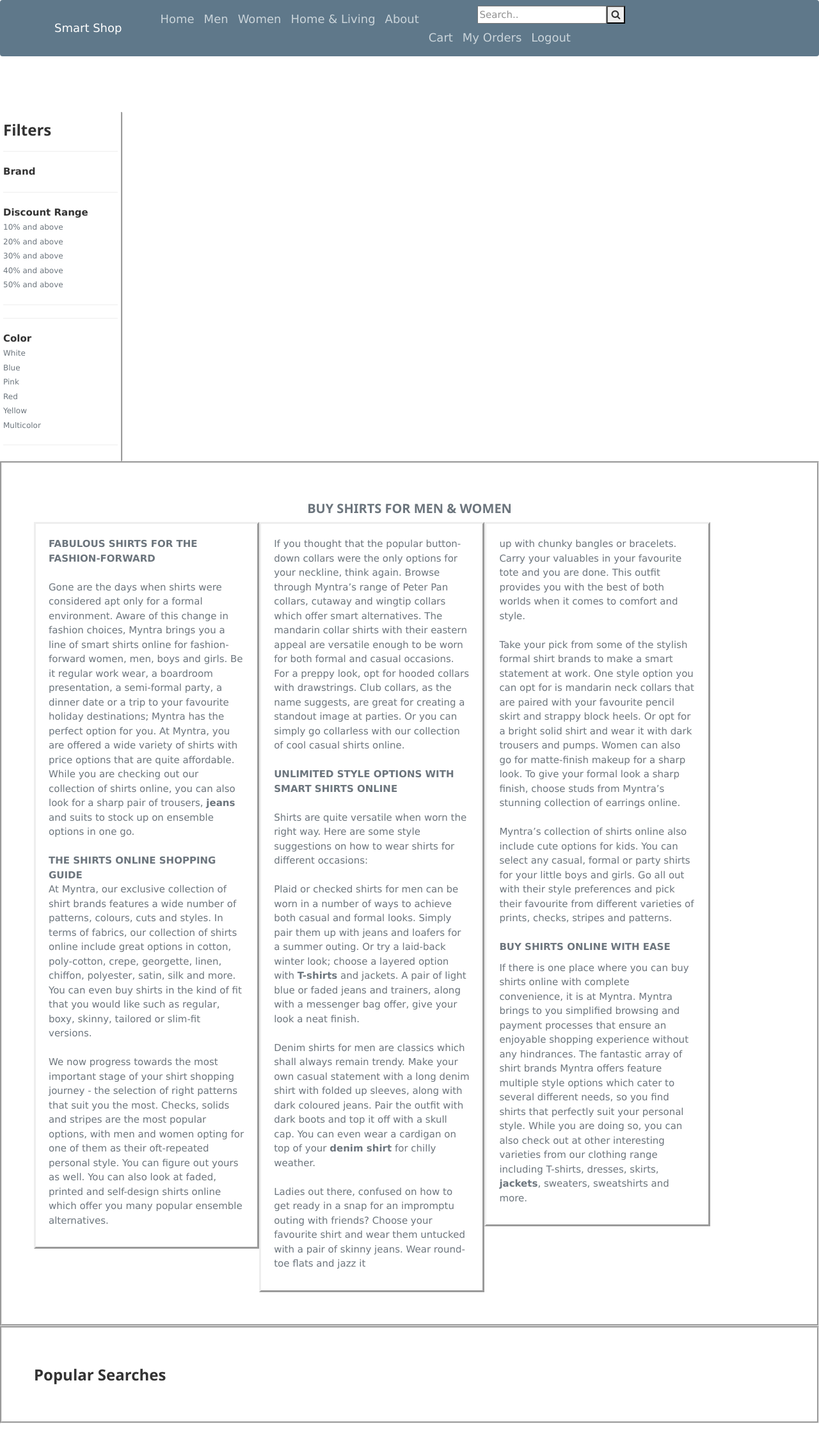
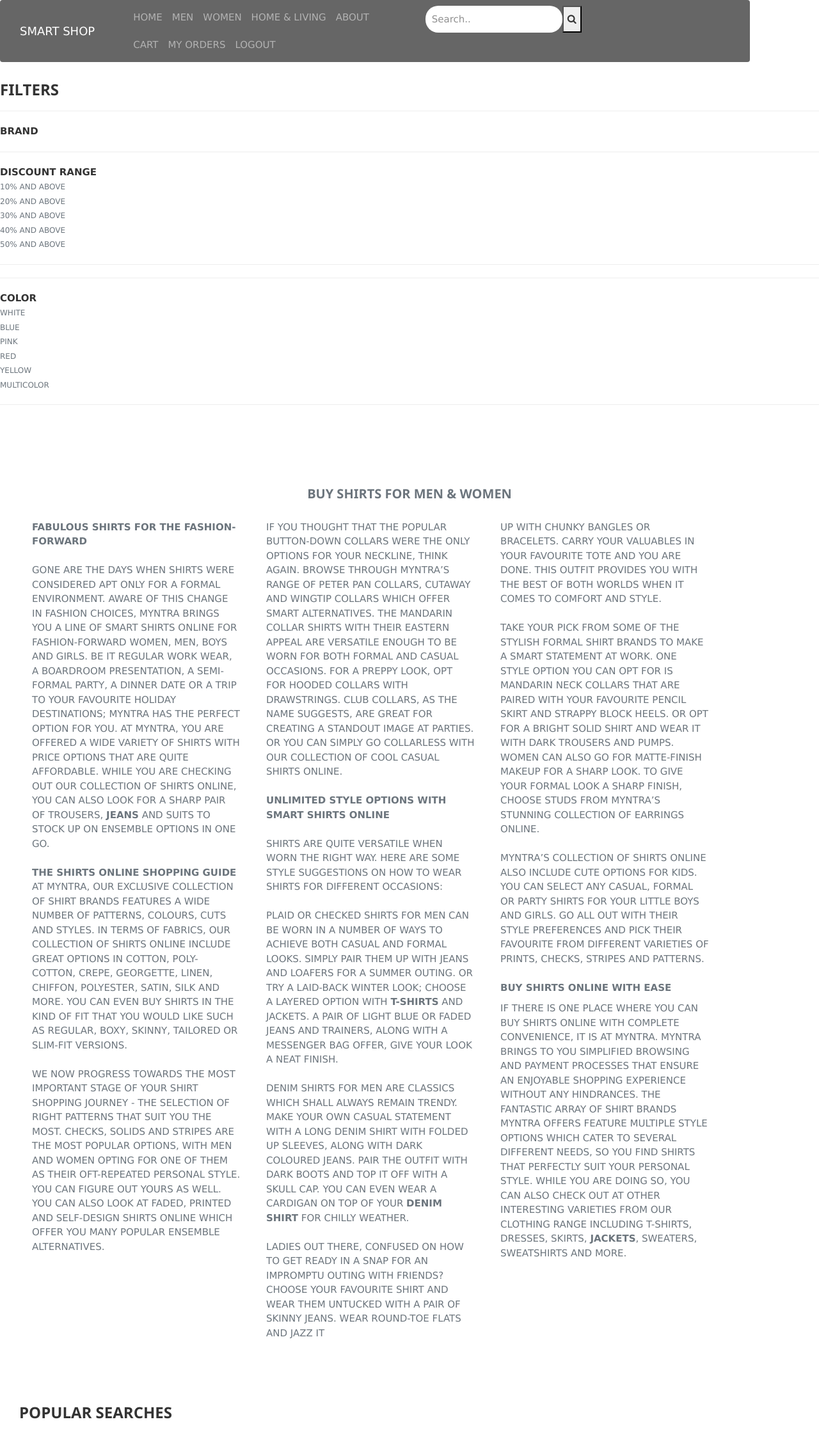
Before and after one commit to mohitarora3/Fashion-Store, a Flask app: page / in a window 1280 px wide. Shown: the whole page at 64% size. Before the commit the page ends 2225 px from the top, so only its background shows below. Run offline with Flask 2, Linux system fonts and the light colour scheme; the visitor is signed in with stand-in values (Sample User, id 1); data that the repository does not hold is empty; parts of the project's set-up code (start-up, migrations or seed data) failed here and were passed over; some libraries are stand-ins or nearby versions.

Commit message:
Update main.css

```diff
--- a/ecommerce/static/main.css
+++ b/ecommerce/static/main.css
@@ -14,11 +16,80 @@
 }
 a:active{
 color:lime;
+}*/
+
+
+//mega dropdown css starts
+--- */
+*, *:before, *:after {-moz-box-sizing:border-box;-webkit-box-sizing:border-box;box-sizing:border-box;margin:0;padding:0}
+body{background:#F5EFEF;line-height:1.5;font-family:sans-serif;text-transform:uppercase;font-size:16px;color:#fff}
+a{text-decoration:none;color:#fff}
+#header{background:#666666;width:100%;position:relative;}
+#header:after{content:"";clear:both;display:block}
+.search{float:right;padding:30px}
+input{border:none;padding:10px;border-radius:20px}
+.logo{float:left;padding:26px 0 26px}
+.logo a{font-size:28px;display:block;padding:0 0 0 20px}
+nav{float:left;background-color: #666666}
+nav>ul{float:left;position:relative}
+nav li{list-style:none;float:left}
+nav .dropdown{position:relative}
+nav li a{float:left;padding:30px}
+nav li a:hover{background:#CCCCCC}
+nav li ul{display:none}
+#header nav ul div a { text-transform: capitalize; color: #fff; }
+
+#header nav li a { text-transform: capitalize; color: #fff; }
+nav li:hover ul{display:inline}
+nav ul li a {text-decoration-color:#F9774F  }
+nav li li{float:none;text-decoration-color:#F9774F}
+nav .dropdown ul{position:absolute;left:0;top:100%;background:#fff;padding:20px 0;border-bottom:3px solid #34495e}
+nav .dropdown li{white-space:nowrap}
+nav .dropdown li a{padding:10px 35px;font-size:13px;min-width:200px;color:#59B270;}
+nav .mega-dropdown{width:100%;position:absolute;top:100%;left:0;background:#666666;overflow:hidden;padding:20px 35px;border-bottom:3px solid #34495e;z-index: 1}
+nav li li a{float:none;color:#333;display:block;padding:8px 10px;border-radius:3px;font-size:13px}
+nav li li a:hover{background:#bdc3c7;background:#FAFBFB}
+.mega-col{width:25%;float:left}
+#menu-icon{position:absolute;right:0;top:50%;margin-top:-12px;margin-right:30px;display:none}
+#menu-icon span{border:2px solid #fff;width:30px;margin-bottom:5px;display:block;-webkit-transition:all .2s;transition:all .1s}
+@media only screen and (max-width: 1170px) {
+  nav >ul>li >a{padding:35px 15px}
 }
+@media only screen and (min-width: 960px) {
+  nav{display:block!important}
+}
+@media only screen and (max-width: 959px) {
+  nav{display:none;width:100%;clear:both;float:none;max-height:400px;overflow-y:scroll}
+  #menu-icon{display:inline;top:45px;cursor:pointer}
+  #menu-icon.active .first{transform:rotate(45deg);-webkit-transform:rotate(45deg);margin-top:10px}
+  #menu-icon.active .second{transform:rotate(135deg);-webkit-transform:rotate(135deg);position:relative;top:-9px;}
+  #menu-icon.active .third{display:none}
+  .search{float:none}
+  .search input{width:100%}
+  nav{padding:10px}
+  nav ul{float:none}
+  nav li{float:none}
+  nav ul li a{float:none;padding:8px;display:block}
+  #header nav ul ul{display:block;position:static;background:none;border:none;padding:0}
+  #header nav a{color:#fff;padding:8px}
+  #header nav a:hover{background:#fff;color:#333;border-radius:3px}
+  #header nav ul li li a:before{content:"- "}
+  .mega-col{width:100%}
+}
+
+#nav2{
+  float: right;
+}
+.logos{
+  font-family: 'Ranga', cursive;
+
+}
+//mega dropdown css ends
+
 body{
-  background-color:#f4f4f4;
+
   background-size:cover;
-  color:#555;
+  color:#F5EFEF;
   font-family:Arial, Helvetica, sans-serif;
   font-size:16px;
   line-height:1.6em;
@@ -50,9 +120,7 @@
   letter-spacing: 0.1em;
 }
 
-.bg-steel {
-  background-color: #5f788a;
-}
+
 .btn {
     border: none;
     background-color: inherit;
@@ -140,7 +208,6 @@
   width:30%;
   padding:20px;
   float: left;
-  border: 3px outset;
 }
 .cart-right{
 float: right;
@@ -155,17 +222,10 @@
 }
 .container0{
   float: left;
-  clear:left;
   width:100%;
-  padding:50px;
-  border: 3px groove;
-}
-.center-box{
-  margin-left: auto;
-margin-right: auto;
+  padding: 30px;
 }
 .center{
-display:block;
 width: 100%;
 text-align: center;
 }
@@ -183,15 +243,11 @@
   padding-right:45px;
 }
 
-.disabled {
-    opacity: 0.6;
-    cursor: not-allowed;
-    color: red;
-    text-decoration: line-through;
-}
+
+
 .eighty
 {
-  width:80%;
+  width:70%;
   float:left;
   padding-left:10px;
   padding-right:10px;
@@ -205,13 +261,6 @@
   border:3px groove;
   padding: 10px;
 
-}
-.fifteen{
-  width:15%;
-  float:left;
-  padding: 5px;
-  border-right:3px groove;
-  border-radius: 2px;
 }
 .form-image{
   background-image: url('/static/background.jpg');
@@ -381,17 +411,6 @@
 
 }
 
-.site-header .navbar-nav .nav-link {
-  color: #cbd5db;
-}
-
-.site-header .navbar-nav .nav-link:hover {
-  color: #ffffff;
-}
-
-.site-header .navbar-nav .nav-link.active {
-  font-weight: 500;
-}
 
 
 #search1{
@@ -460,19 +477,65 @@
 border-radius: 25px;
 margin: 10px;
 }
-.w3-button {width:200px;}
 
-//multicarousel
+/*
+.navbar {
+    overflow: hidden;
+    background-color: #333;
+    font-family: Arial, Helvetica, sans-serif;
+}
 
-.MultiCarousel { float: left; overflow: hidden; padding: 15px; width: 100%; position:relative; }
-    .MultiCarousel .MultiCarousel-inner { transition: 1s ease all; float: left; }
-        .MultiCarousel .MultiCarousel-inner .item { float: left;}
-        .MultiCarousel .MultiCarousel-inner .item > div { text-align: center; padding:10px; margin:10px; background:#f1f1f1; color:#000;}
-    .MultiCarousel .leftLst, .MultiCarousel .rightLst { position:absolute; border-radius:50%;top:calc(50% - 20px); }
-    .MultiCarousel .leftLst { left:0; }
-    .MultiCarousel .rightLst { right:0; }
+.navbar a {
+    float: left;
+    font-size: 16px;
+    color: white;
+    text-align: center;
+    padding: 14px 16px;
+    text-decoration: none;
+}
+*//*
+.dropdown {
+    float: left;
+    overflow: hidden;
+}
 
-        .MultiCarousel .leftLst.over, .MultiCarousel .rightLst.over { pointer-events: none; background:#ccc; }
+.dropdown .dropbtn {
+    font-size: 16px;
+    border: none;
+    outline: none;
+    color: white;
+    padding: 14px 16px;
+    background-color: inherit;
+    font-family: inherit;
+    margin: 0;
+}
 
+.navbar a:hover, .dropdown:hover .dropbtn {
+    background-color: red;
+}
 
-//multicarousel end
+.dropdown-content {
+    display: none;
+    position: absolute;
+    background-color: #f9f9f9;
+    min-width: 160px;
+    box-shadow: 0px 8px 16px 0px rgba(0,0,0,0.2);
+    z-index: 1;
+}
+
+.dropdown-content a {
+    float: none;
+    color: black;
+    padding: 12px 16px;
+    text-decoration: none;
+    display: block;
+    text-align: left;
+}
+
+.dropdown-content a:hover {
+    background-color: #ddd;
+}
+
+.dropdown:hover .dropdown-content {
+    display: block;
+}*/
```
Also changed, not shown: other parts of ecommerce/static/main.css (+18 -38 lines).
